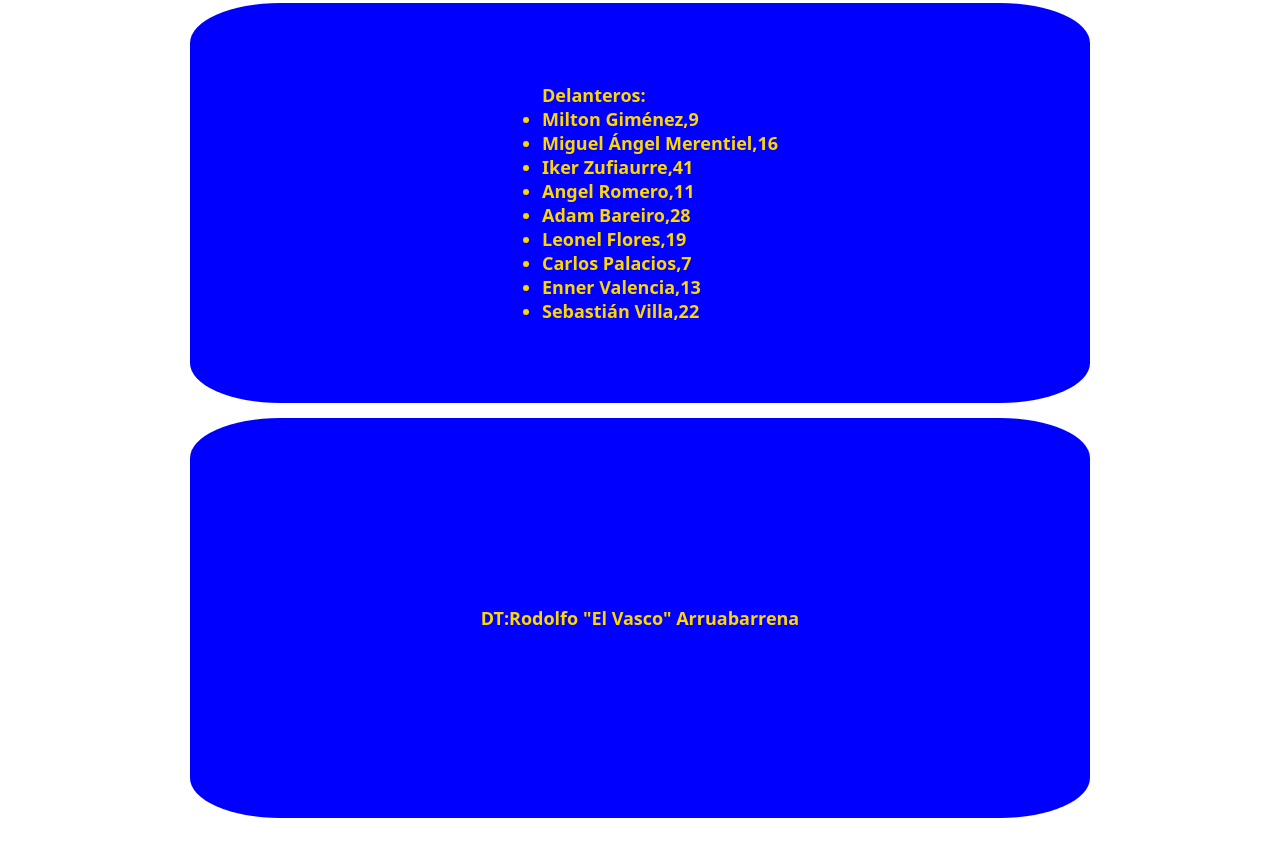
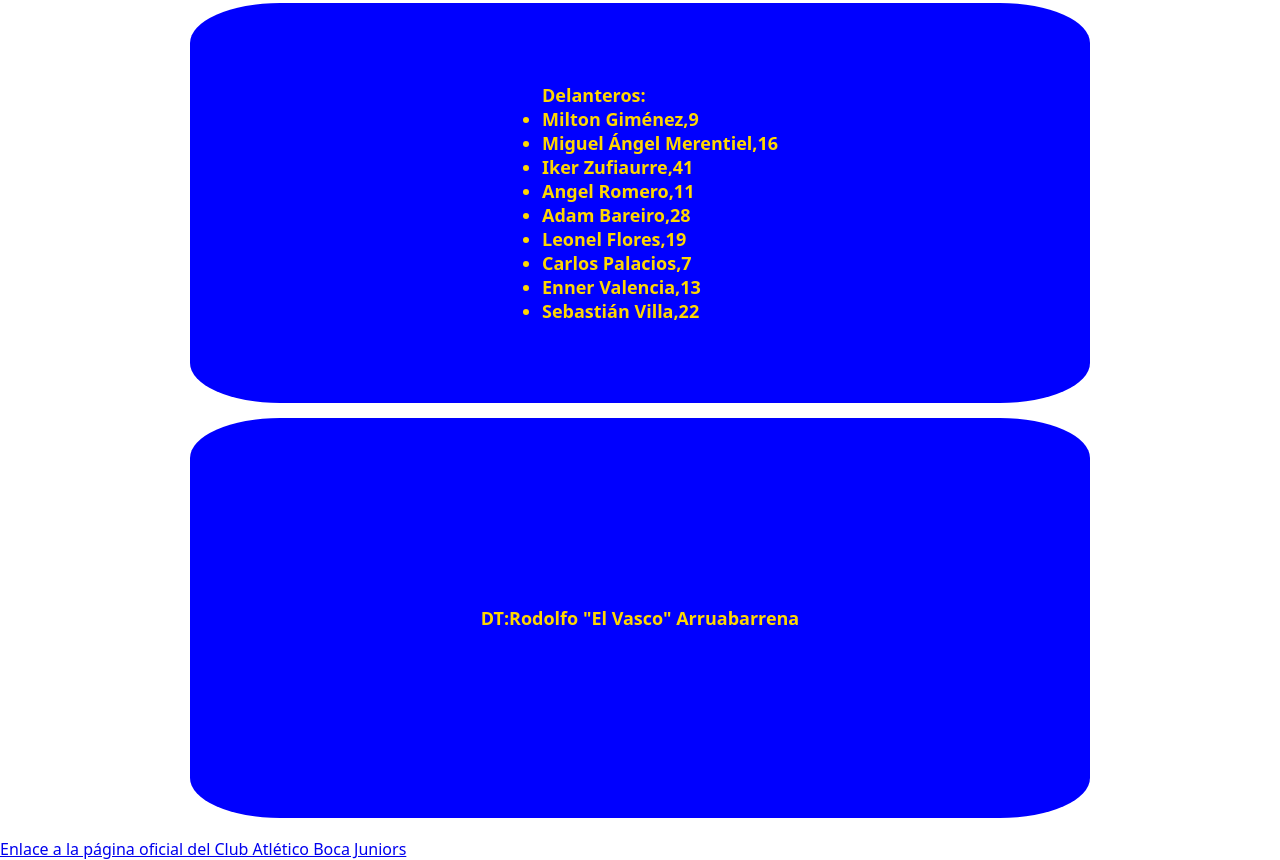
Before and after one commit to alugonzalezbustingorryl-max/Berra-Bustingorry, a website: page bocajuniors.html in a window 1280 px wide. Shown: the part 2074-2934 px from the top of the page. Before the commit the page ends 2912 px from the top, so only its background shows below. Drawn offline with Linux system fonts and the light colour scheme.

Commit message:
version 5

```diff
--- a/bocajuniors.html
+++ b/bocajuniors.html
@@ -115,3 +115,6 @@
      DT:Rodolfo "El Vasco" Arruabarrena
      </h2>
     </section>
+    <a href="https://www.bocajuniors.com.ar" target="_blank">
+Enlace a la página oficial del Club Atlético Boca Juniors
+    </a>
```
Also changed, not shown: index.html (+1 -0 lines), riverplate.html (+3 -0 lines), 1 other file.
